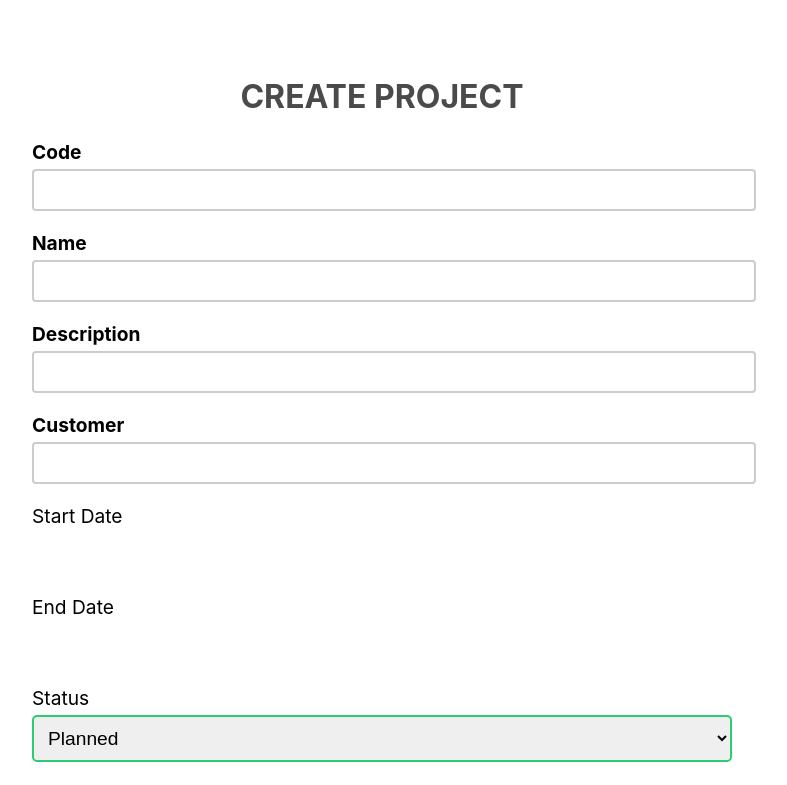
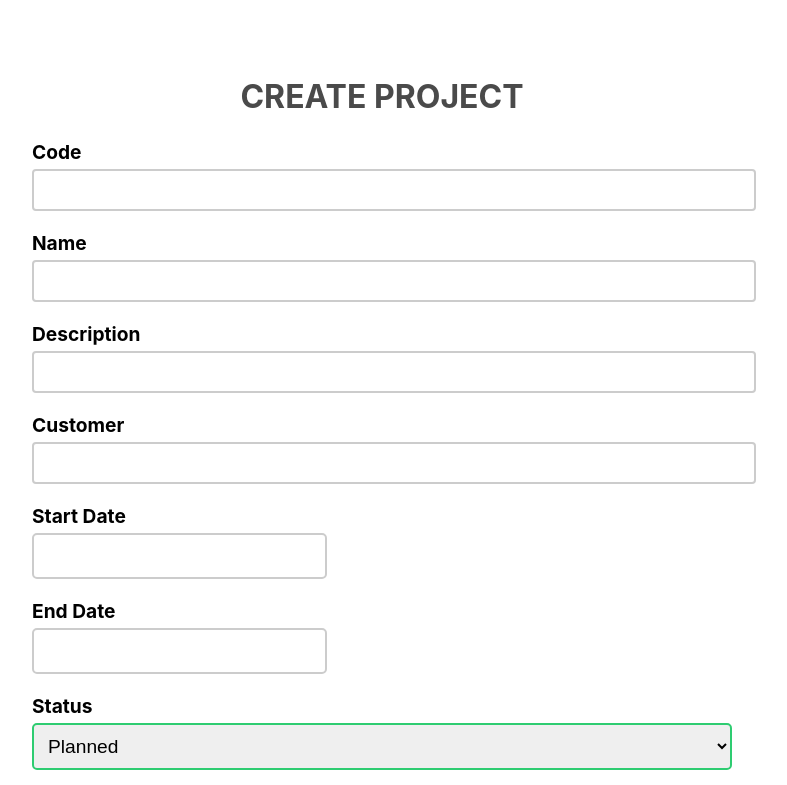
Before and after one commit to ivo-menezes/project_g3, a React (Create React App) app in the folder ui/: page /createProject in a window 1280 px wide. Shown: the top 785 px of the page, without its empty margins (258-1045 px from the left). Built offline with nearby package versions, Linux system fonts and the light colour scheme.

Commit message:
US023: UI : Implementation : Index.css - add Date & DropDownList format (Addresses #67)

```diff
--- a/ui/src/index.css
+++ b/ui/src/index.css
@@ -482,3 +482,22 @@ code {
   outline: none;
   border-color: #4b9cdb;
 }
+
+/* date format */
+.date {
+  margin-bottom: 10px;
+}
+
+.date label {
+  font-weight: bold;
+}
+
+.date input {
+  border: 2px solid #ccc;
+}
+
+/* DropDownList format */
+
+.dropDownList label {
+  font-weight: bold;
+}
```
